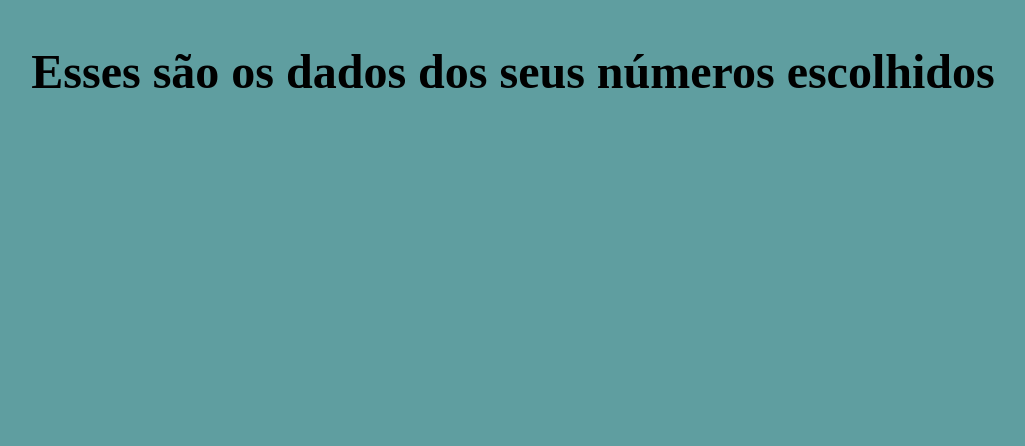
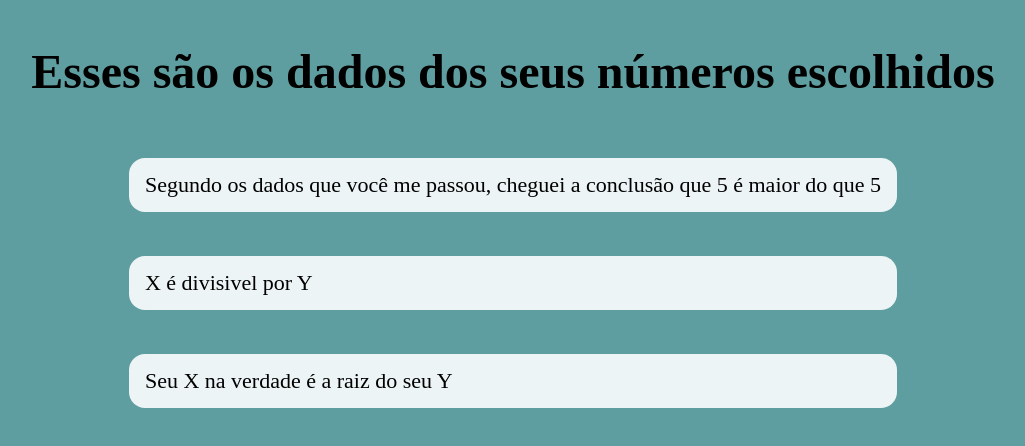
Before and after one commit to BuenoGui/Matematica_Basica, a plain HTML site: page index.html in a window 1280 px wide. Both pictures are taken after typing "5", "5" into the empty fields and a click on the input "Enviar". Shown: the whole page, without its empty margins (127-1152 px from the left). Drawn offline with Linux system fonts and the light colour scheme.

Commit message:
Terminei a parte da lição do professor, agora acrescentar minhas partes

```diff
--- a/index.css
+++ b/index.css
@@ -1,11 +1,10 @@
 body {
     background-color: cadetblue;
-    display: flex;
+    display: grid;
     justify-content: center;
 }
 
 .container {
-    /* background-color: rgba(100, 160, 95, 0.61); */
     display: grid;
     text-align: center;
 }
@@ -39,5 +38,16 @@ body {
 
 .button:hover {
     cursor: pointer;
+}
 
+.textContent {
+    display: none;
+    justify-content: center;
 }
+
+.textContent p {
+    font-size: 22px;
+    padding: 16px;
+    background-color: rgba(255, 255, 255, 0.89);
+    border-radius: 16px;
+}
--- a/index.html
+++ b/index.html
@@ -12,7 +12,7 @@
 
 
 <body>
-    <section id="Perguntas">
+    <section>
         <div class="container">
             <h1>Quais são os 2 números que você quer testar?</h1>
             <form  class="inputs" id="inputs">
@@ -23,7 +23,14 @@
         </div>
     </section>
 
-
+    <section>
+        <div class="textContent" id="textContent">
+            <!-- 3 continhas básicas para treinar lógica, quem é maior que quem, se um é divisivel pelo outro sem resto, e se um é raiz do outro -->
+            <p id="maior"> Quem é maio é o:</p>
+            <p>X é divisivel por Y</p>
+            <p>Seu X na verdade é a raiz do seu Y</p>
+        </div>
+    </section>
 
 
 
--- a/index.js
+++ b/index.js
@@ -1,5 +1,9 @@
 const form = document.getElementById('inputs');
-const titulo = document.querySelector('h1')
+const titulo = document.querySelector('h1');
+const respostas = document.getElementById('textContent');
+const maior = document.getElementById('maior')
+
+
 
 form.addEventListener('submit', function(enviar) {
     enviar.preventDefault();
@@ -7,17 +11,18 @@ form.addEventListener('submit', function(enviar) {
     const Num01 = document.getElementById('X').value;
     const Num02 = document.getElementById('Y').value;
 
-    if (Num01 !== "" && Num02 !== "") {
-        // Limpar os campos de input
-        document.getElementById('X').value = "";
-        document.getElementById('Y').value = "";
+    if (Num01 == "" || Num02 == "") {
+        alert("Por favor preencha os dois campos com algum valor!")
     } else {
-        alert("Por favor preencha os dois campos com algum valor!")
+        form.style.display = 'none';
+        titulo.innerHTML = "Esses são os dados dos seus números escolhidos";
+        respostas.style.display = 'grid';
     }
 
-    form.style.opacity = 0;
-    titulo.innerHTML = "Esses são os dados dos seus números escolhidos"
-
-
+    if (Num01 > Num02) {
+        maior.innerText = `Segundo os dados que você me passou, cheguei a conclusão que ${Num01} é maior do que ${Num02} `;
+    } else {
+        maior.innerText = `Segundo os dados que você me passou, cheguei a conclusão que ${Num02} é maior do que ${Num01} `;
+    }
 
 })
```
